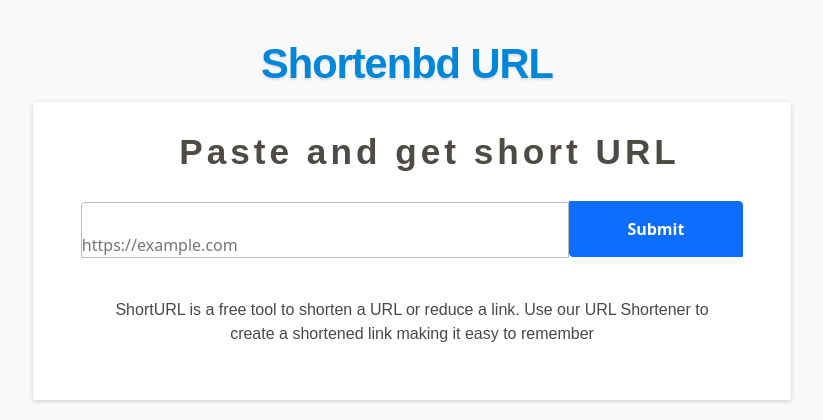
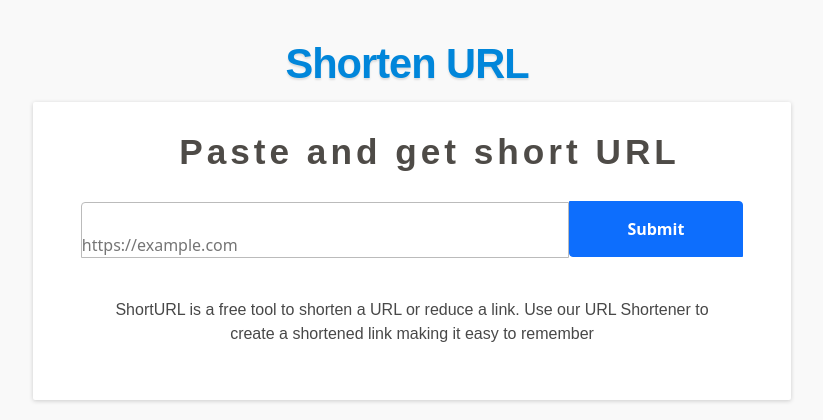
Before and after one commit to Sarthakkhare945/Short-Url, a Flask app: page / in a window 1280 px wide. Shown: the top 420 px of the page, without its empty margins (233-1056 px from the left). Run offline with Flask 2, Linux system fonts and the light colour scheme.

Commit message:
Update base.html

```diff
--- a/templates/base.html
+++ b/templates/base.html
@@ -24,7 +24,7 @@
   </head>
   <body>
       <div class="container-fluid">
-          <h1 class="header text-center">Shortenbd URL</h1>
+          <h1 class="header text-center">Shorten URL</h1>
 
 
           {% block content %}
```
